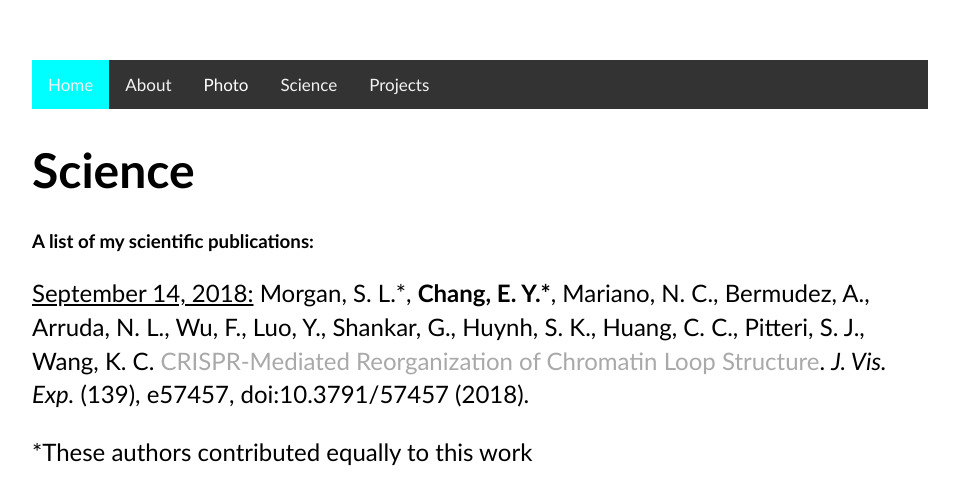
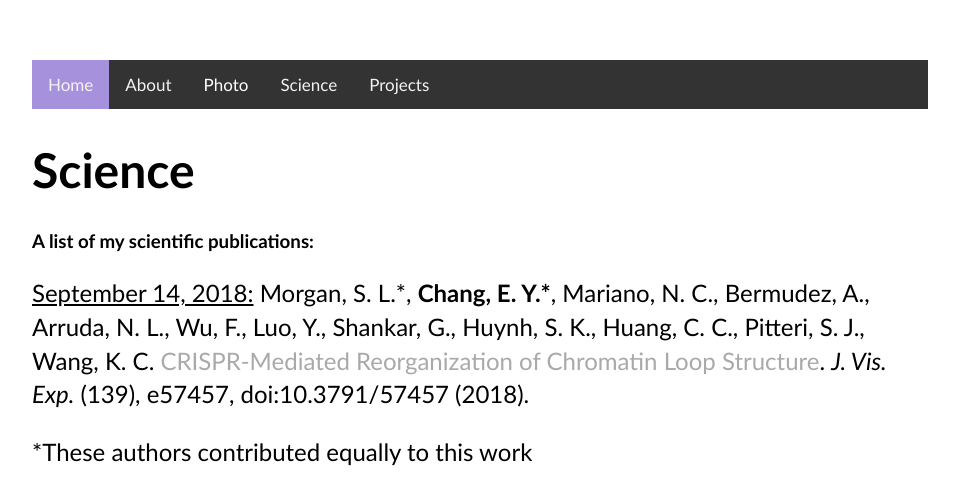
Before and after one commit to echang17/echang17.github.io, a Jekyll site: the page built from science/index.html, in a window 1280 px wide. Shown: the top 492 px of the page, without its empty margins (160-1119 px from the left). Built offline with Jekyll 4.4.1, drawn with Linux system fonts in a browser that asks for light colours; grey boxes are pictures that could not be loaded.

Commit message:
Update main.css

```diff
--- a/css/main.css
+++ b/css/main.css
@@ -18,7 +18,7 @@
 
 /* Add an active class to highlight the current page */
 .active {
-  background-color: #00FFFF; /*changed from green to cyan*/
+  background-color: #A692DC; /*changed from green to purple*/
   color: white;
 }
 
```
